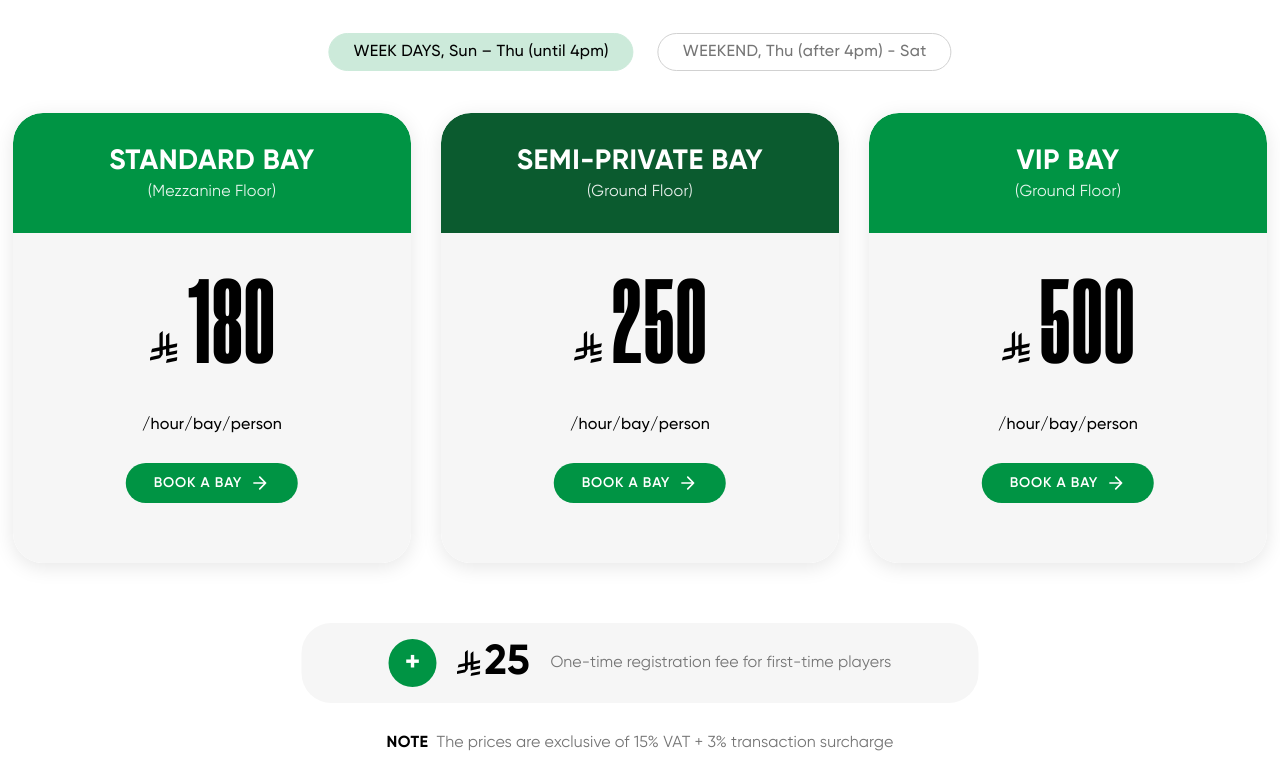
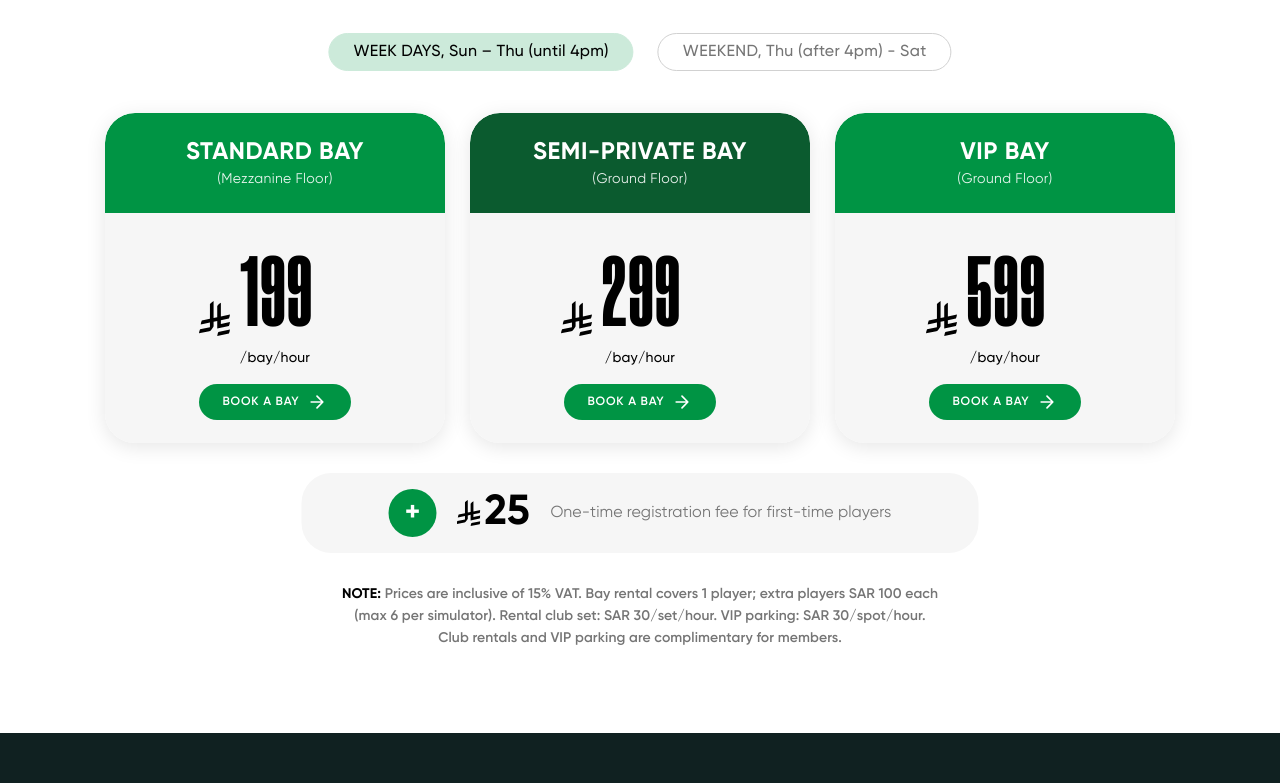
Before and after one commit to mohd-azaan/TVG, a React (Vite) app: page /play in a window 1280 px wide. Shown: the part 2437-3220 px from the top of the page. Built offline with nearby package versions, Linux system fonts and the light colour scheme.

Commit message:
fix: Update pricing details and layout adjustments in PricingSection for improved clarity and consistency

```diff
--- a/src/screens/PlayPage/Sections/PricingSection.jsx
+++ b/src/screens/PlayPage/Sections/PricingSection.jsx
@@ -10,31 +10,31 @@ export const PricingSection = () => {
 
 	const pricing = {
 		weekdays: [
-			{ type: 'Standard Bay', location: 'Mezzanine Floor', price: 180 },
-			{ type: 'Semi-Private Bay', location: 'Ground Floor', price: 250 },
-			{ type: 'VIP Bay', location: 'Ground Floor', price: 500 },
+			{ type: 'Standard Bay', location: 'Mezzanine Floor', price: 199 },
+			{ type: 'Semi-Private Bay', location: 'Ground Floor', price: 299 },
+			{ type: 'VIP Bay', location: 'Ground Floor', price: 599 },
 		],
 		weekends: [
-			{ type: 'Standard Bay', location: 'Mezzanine Floor', price: 220 },
-			{ type: 'Semi-Private Bay', location: 'Ground Floor', price: 250 },
-			{ type: 'VIP Bay', location: 'Ground Floor', price: 600 },
+			{ type: 'Standard Bay', location: 'Mezzanine Floor', price: 299 },
+			{ type: 'Semi-Private Bay', location: 'Ground Floor', price: 399 },
+			{ type: 'VIP Bay', location: 'Ground Floor', price: 799 },
 		],
 	};
 
 	return (
-		<section className='relative w-full min-h-[1238px] bg-white'>
+		<section className='relative w-full min-h-[1010px] bg-white'>
 			{/* Container positioned according to Figma */}
 			<div className='relative max-w-[1920px] mx-auto'>
 				{/* Section title */}
-				<div className='absolute top-[120px] left-1/2 transform -translate-x-1/2 text-center'>
-					<h2 className='font-morganite font-black text-[96px] leading-[100px] tracking-[2px] text-black uppercase'>
+				<div className='absolute top-[100px] left-1/2 transform -translate-x-1/2 text-center'>
+					<h2 className='font-morganite font-black text-[clamp(48px,6vw,72px)] leading-[0.95] tracking-[0.02em] text-black uppercase'>
 						Pricing
 					</h2>
 				</div>
 
 				{/* Description text */}
-				<div className='absolute top-[200px] left-1/2 transform -translate-x-1/2 w-[655px] text-center'>
-					<p className='font-gilroy font-medium text-[18px] leading-[28px] tracking-[0.1px] text-[#757575]'>
+				<div className='absolute top-[190px] left-1/2 transform -translate-x-1/2 w-[550px] text-center'>
+					<p className='font-gilroy font-normal text-[17px] leading-[26px] tracking-[0.1px] text-[#757575]'>
 						Prices are per hour, per bay, and per person. Each bay can
 						accommodate a maximum of 6 players, and you can hit unlimited golf
 						balls during your time with us.
@@ -70,62 +70,57 @@ export const PricingSection = () => {
 				</div>
 
 				{/* Pricing cards */}
-				<div className='absolute top-[390px] left-1/2 transform -translate-x-1/2 flex gap-[30px]'>
+				<div className='absolute top-[390px] left-1/2 transform -translate-x-1/2 flex gap-[25px]'>
 					{pricing[activeTab].map((bay, index) => (
 						<div
 							key={index}
-							className='w-[398px] h-[450px] relative bg-white rounded-[30px] shadow-[0_4px_20px_rgba(0,0,0,0.1)] overflow-hidden'
+							className='w-[340px] h-[330px] relative bg-white rounded-[30px] shadow-[0_4px_20px_rgba(0,0,0,0.1)] overflow-hidden'
 						>
 							{/* Header */}
 							<div
 								className={`${
 									index === 1 ? 'bg-[#0b5b2f]' : 'bg-[#009444]'
-								} w-full h-[120px] rounded-tl-[30px] rounded-tr-[30px] flex items-center justify-center px-[20px]`}
+								} w-full h-[100px] rounded-tl-[30px] rounded-tr-[30px] flex items-center justify-center px-[20px]`}
 							>
 								<div className='text-center text-white'>
-									<h3 className='font-gilroy font-bold text-[28px] leading-[34px] tracking-[0.5px] uppercase mb-1'>
+									<h3 className='font-gilroy font-bold text-[24px] leading-[28px] tracking-wide uppercase mb-1'>
 										{bay.type}
 									</h3>
-									<p className='font-gilroy font-normal text-[16px] leading-[20px] tracking-[0.2px] opacity-90'>
+									<p className='font-gilroy font-normal text-[14px] leading-[18px] tracking-wide opacity-90'>
 										({bay.location})
 									</p>
 								</div>
 							</div>
 
 							{/* Pricing content */}
-							<div className='bg-[#f6f6f6] w-full h-[330px] rounded-bl-[30px] rounded-br-[30px] relative'>
+							<div className='bg-[#f6f6f6] w-full h-[260px] rounded-bl-[30px] rounded-br-[30px] flex flex-col items-center justify-center'>
 								{/* Price display - centered, symbol left of number */}
-								<div className='absolute top-[50px] left-1/2 transform -translate-x-1/2 flex items-baseline justify-center'>
-									<div className='flex items-baseline gap-2'>
-										<div className='w-[32px] h-[32px] mb-2'>
+								<div className='flex items-end justify-center gap-2 mb-3 mr-[40px]'>
+									<div className='w-[35px] h-[35px]'>
 										<img
 											src={'/saudi-riyal.svg'}
 											alt='SAR'
 											className='w-full h-full object-contain'
 										/>
 									</div>
-										<div className='font-morganite font-black text-[120px] leading-[100px] tracking-[1.8px] text-black uppercase'>
+									<div className='font-morganite font-black text-[100px] leading-[70px] tracking-[1.3px] text-black uppercase'>
 										{bay.price}
-										</div>
 									</div>
 								</div>
 
 								{/* Per hour text */}
-								<div className='absolute top-[180px] left-1/2 transform -translate-x-1/2 text-center'>
-									<p className='font-gilroy font-medium text-[16px] leading-[24px] tracking-[0.2px] text-black whitespace-nowrap'>
-										/hour/bay/person
+								<p className='font-gilroy font-medium text-[14px] leading-[20px] tracking-[0.2px] text-black whitespace-nowrap mb-4'>
+									/bay/hour
 								</p>
-								</div>
 
 								{/* CTA Button */}
-								<div className='absolute top-[230px] left-1/2 transform -translate-x-1/2'>
 								<a
 									href='https://widget.servmeco.com/?oid=1662'
 									target='_blank'
 									rel='noopener noreferrer'
-										className='bg-[#009444] hover:bg-[#007a38] transition-colors rounded-[50px] px-[28px] py-[10px] inline-flex items-center gap-2'
+									className='bg-[#009444] hover:bg-[#007a38] transition-colors rounded-[50px] px-[24px] py-[8px] inline-flex items-center gap-2'
 								>
-										<span className='font-gilroy font-semibold text-[14px] leading-[18px] tracking-[0.8px] text-white uppercase text-center whitespace-nowrap'>
+									<span className='font-gilroy font-semibold text-[12px] leading-[16px] tracking-[0.8px] text-white uppercase text-center whitespace-nowrap'>
 										Book a Bay
 									</span>
 									<div className='w-5 h-5'>
@@ -147,12 +142,11 @@ export const PricingSection = () => {
 								</a>
 							</div>
 						</div>
-						</div>
 					))}
 				</div>
 
 				{/* Registration fee note */}
-				<div className='absolute top-[900px] left-1/2 transform -translate-x-1/2 bg-[#f6f6f6] rounded-[30px] w-[677px] h-[80px] flex items-center justify-center'>
+				<div className='absolute top-[750px] left-1/2 transform -translate-x-1/2 bg-[#f6f6f6] rounded-[30px] w-[677px] h-[80px] flex items-center justify-center'>
 					<div className='flex items-center gap-5'>
 						{/* Plus icon */}
 						<div className='bg-[#009444] w-12 h-12 rounded-full flex items-center justify-center'>
@@ -182,16 +176,15 @@ export const PricingSection = () => {
 					</div>
 				</div>
 
-				{/* VAT disclaimer */}
-				<div className='absolute top-[1010px] left-1/2 transform -translate-x-1/2 text-center'>
-					<div className='flex items-center gap-2'>
-						<span className='font-gilroy font-bold text-[16px] leading-[20px] tracking-[0.5px] text-black uppercase'>
-							NOTE
-						</span>
-						<span className='font-gilroy font-normal text-[16px] leading-[20px] tracking-[0.1px] text-[#757575]'>
-							The prices are exclusive of 15% VAT + 3% transaction surcharge
-						</span>
-					</div>
+				{/* Pricing notes */}
+				<div className='absolute top-[860px] left-1/2 transform -translate-x-1/2 text-center max-w-[600px]'>
+					<p className='font-gilroy font-semibold text-[14px] leading-[22px] tracking-[0.1px] text-[#757575]'>
+						<span className='font-bold text-black'>NOTE:</span> Prices are
+						inclusive of 15% VAT. Bay rental covers 1 player; extra players SAR
+						100 each (max 6 per simulator). Rental club set: SAR 30/set/hour.
+						VIP parking: SAR 30/spot/hour. Club rentals and VIP parking are
+						complimentary for members.
+					</p>
 				</div>
 			</div>
 
@@ -203,9 +196,9 @@ export const PricingSection = () => {
 							Pricing
 						</h2>
 						<p className='font-gilroy font-medium text-[18px] leading-[28px] tracking-[0.1px] text-[#757575]'>
-							Prices are per hour, per bay, and per person. Each bay can
-							accommodate a maximum of 6 players, and you can hit unlimited golf
-							balls during your time with us.
+							Bay rental covers 1 player; extra players SAR 100 each (max 6 per
+							simulator). Rental club set: SAR 30/set/hour. VIP parking: SAR
+							30/spot/hour.
 						</p>
 					</div>
 
@@ -275,7 +268,7 @@ export const PricingSection = () => {
 									</div>
 
 									<p className='font-gilroy font-medium text-[18px] leading-[28px] tracking-[0.1px] text-black'>
-										/hour/bay/person
+										/bay/hour
 									</p>
 
 									<a
@@ -329,9 +322,12 @@ export const PricingSection = () => {
 						<p className='text-sm text-[#757575]'>
 							One-time registration fee for first-time players
 						</p>
-						<p className='text-xs text-[#757575]'>
-							<strong>NOTE:</strong> The prices are exclusive of 15% VAT + 3%
-							transaction surcharge
+						<p className='font-medium text-sm text-[#757575] text-center'>
+							<span className='font-bold text-black'>NOTE:</span> Prices are
+							inclusive of 15% VAT. Bay rental covers 1 player; extra players
+							SAR 100 each (max 6 per simulator). Rental club set: SAR
+							30/set/hour. VIP parking: SAR 30/spot/hour. Club rentals and VIP
+							parking are complimentary for members.
 						</p>
 					</div>
 				</div>
```
Lines whose indentation alone changed are shown as unchanged.
